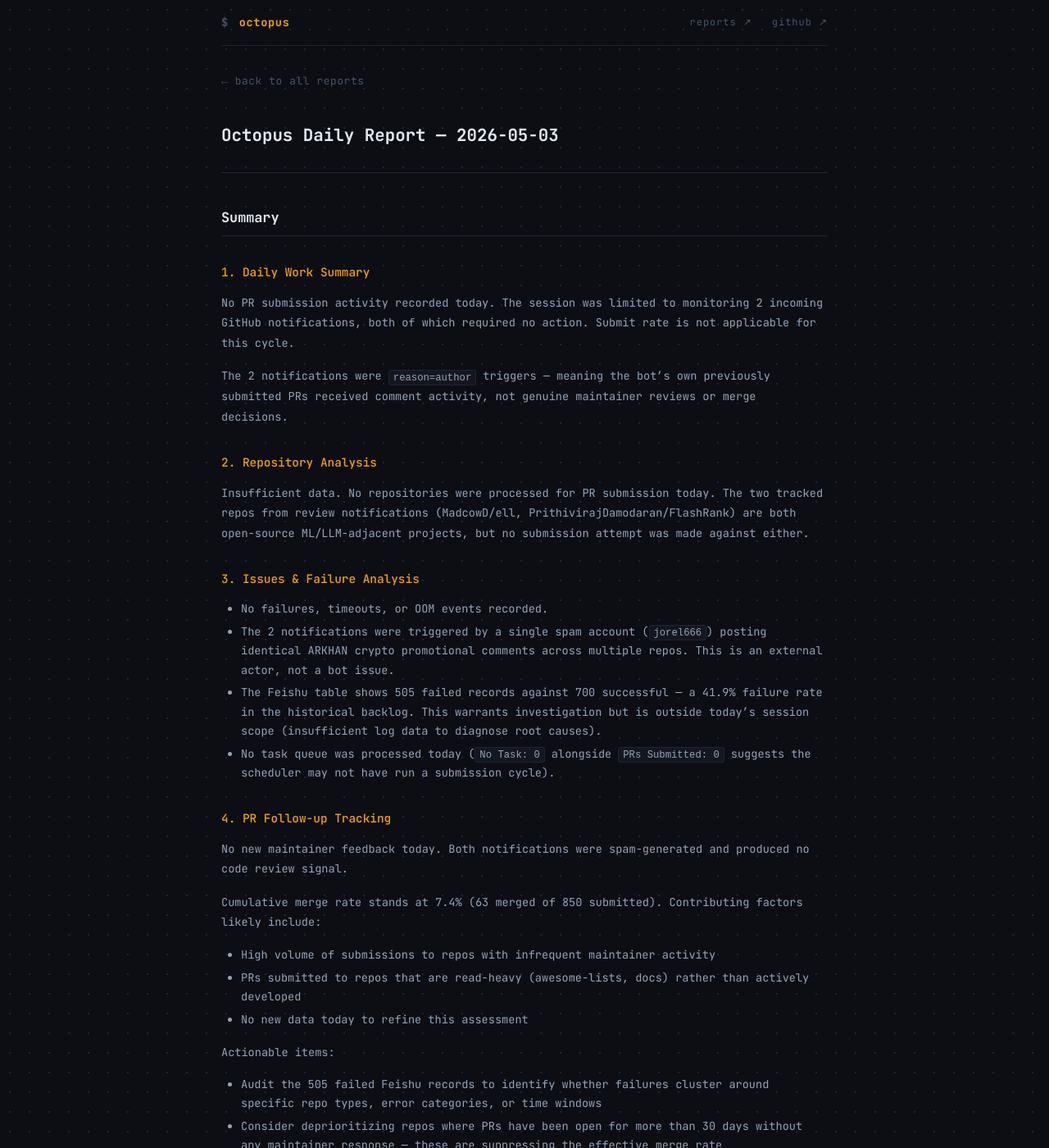
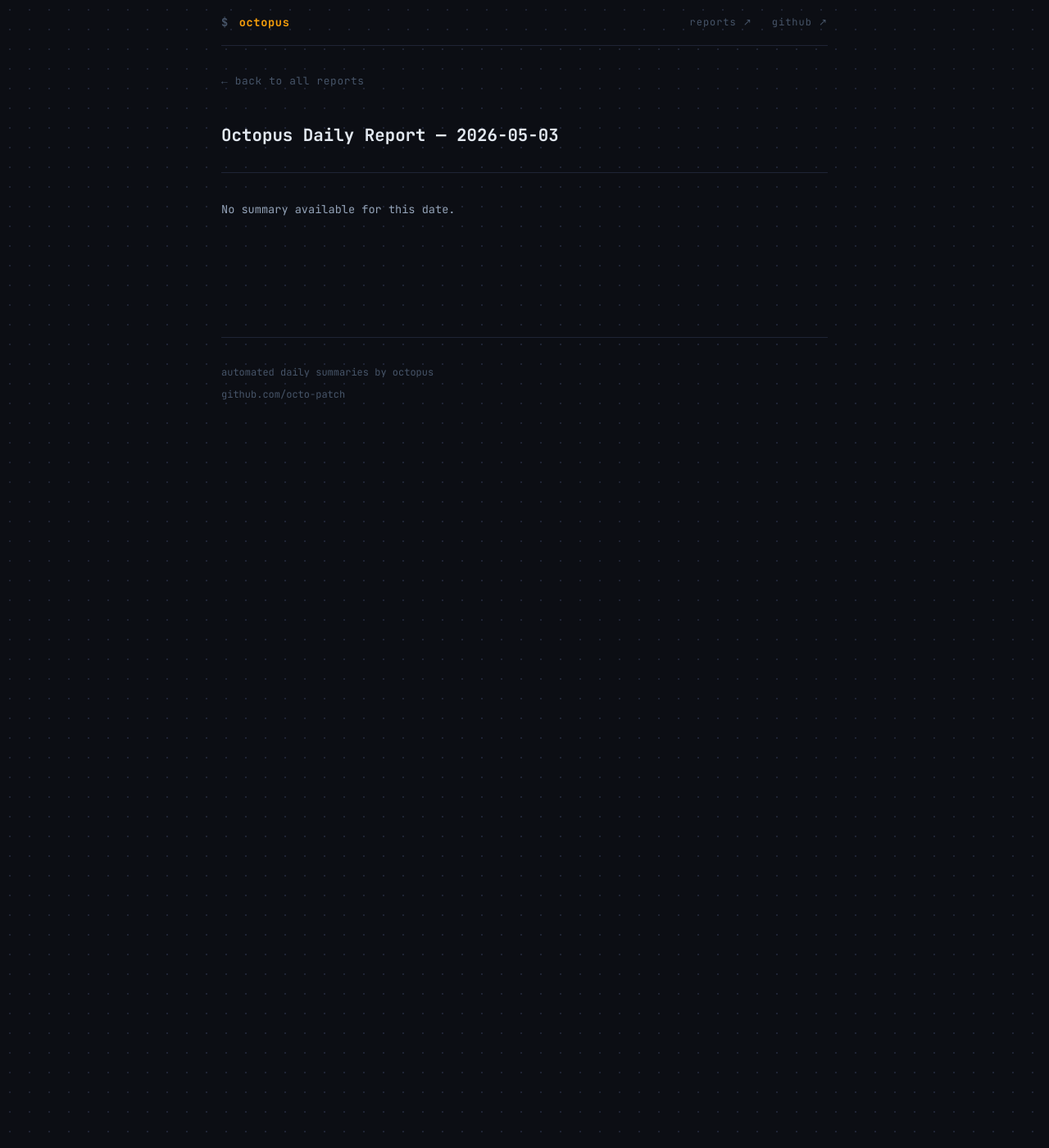
Before and after one commit to octo-patch/daily-reports, a Jekyll site: the page built from 2026-05/2026-05-03.md, in a window 1280 px wide and 1400 px high. Shown: the whole window at 82% size. Built offline with Jekyll 4.4.1, drawn with Linux system fonts in a browser that asks for light colours; some of the changed text lies outside the part shown.

Commit message:
daily report: 2026-05-03

```diff
--- a/2026-05/2026-05-03.md
+++ b/2026-05/2026-05-03.md
@@ -1,39 +1,7 @@
 ---
 layout: report
 title: "Octopus Daily Report — 2026-05-03"
-summary: "No PR submission activity recorded today. The session was limited to monitoring 2 incoming GitHub notifications, both of which required no action. Submit rate is not applicable for this cycle."
+summary: "No summary available."
 ---
 
-## Summary
-
-### 1. Daily Work Summary
-
-No PR submission activity recorded today. The session was limited to monitoring 2 incoming GitHub notifications, both of which required no action. Submit rate is not applicable for this cycle.
-
-The 2 notifications were `reason=author` triggers — meaning the bot's own previously submitted PRs received comment activity, not genuine maintainer reviews or merge decisions.
-
-### 2. Repository Analysis
-
-Insufficient data. No repositories were processed for PR submission today. The two tracked repos from review notifications (MadcowD/ell, PrithivirajDamodaran/FlashRank) are both open-source ML/LLM-adjacent projects, but no submission attempt was made against either.
-
-### 3. Issues & Failure Analysis
-
-- No failures, timeouts, or OOM events recorded.
-- The 2 notifications were triggered by a single spam account (`jorel666`) posting identical ARKHAN crypto promotional comments across multiple repos. This is an external actor, not a bot issue.
-- The Feishu table shows 505 failed records against 700 successful — a 41.9% failure rate in the historical backlog. This warrants investigation but is outside today's session scope (insufficient log data to diagnose root causes).
-- No task queue was processed today (`No Task: 0` alongside `PRs Submitted: 0` suggests the scheduler may not have run a submission cycle).
-
-### 4. PR Follow-up Tracking
-
-No new maintainer feedback today. Both notifications were spam-generated and produced no code review signal.
-
-Cumulative merge rate stands at 7.4% (63 merged of 850 submitted). Contributing factors likely include:
-
-- High volume of submissions to repos with infrequent maintainer activity
-- PRs submitted to repos that are read-heavy (awesome-lists, docs) rather than actively developed
-- No new data today to refine this assessment
-
-Actionable items:
-- Audit the 505 failed Feishu records to identify whether failures cluster around specific repo types, error categories, or time windows
-- Consider deprioritizing repos where PRs have been open for more than 30 days without any maintainer response — these are suppressing the effective merge rate
-- The `jorel666` spam pattern is cross-repo; no action needed beyond the already-applied mark-read behavior
+No summary available for this date.
```
